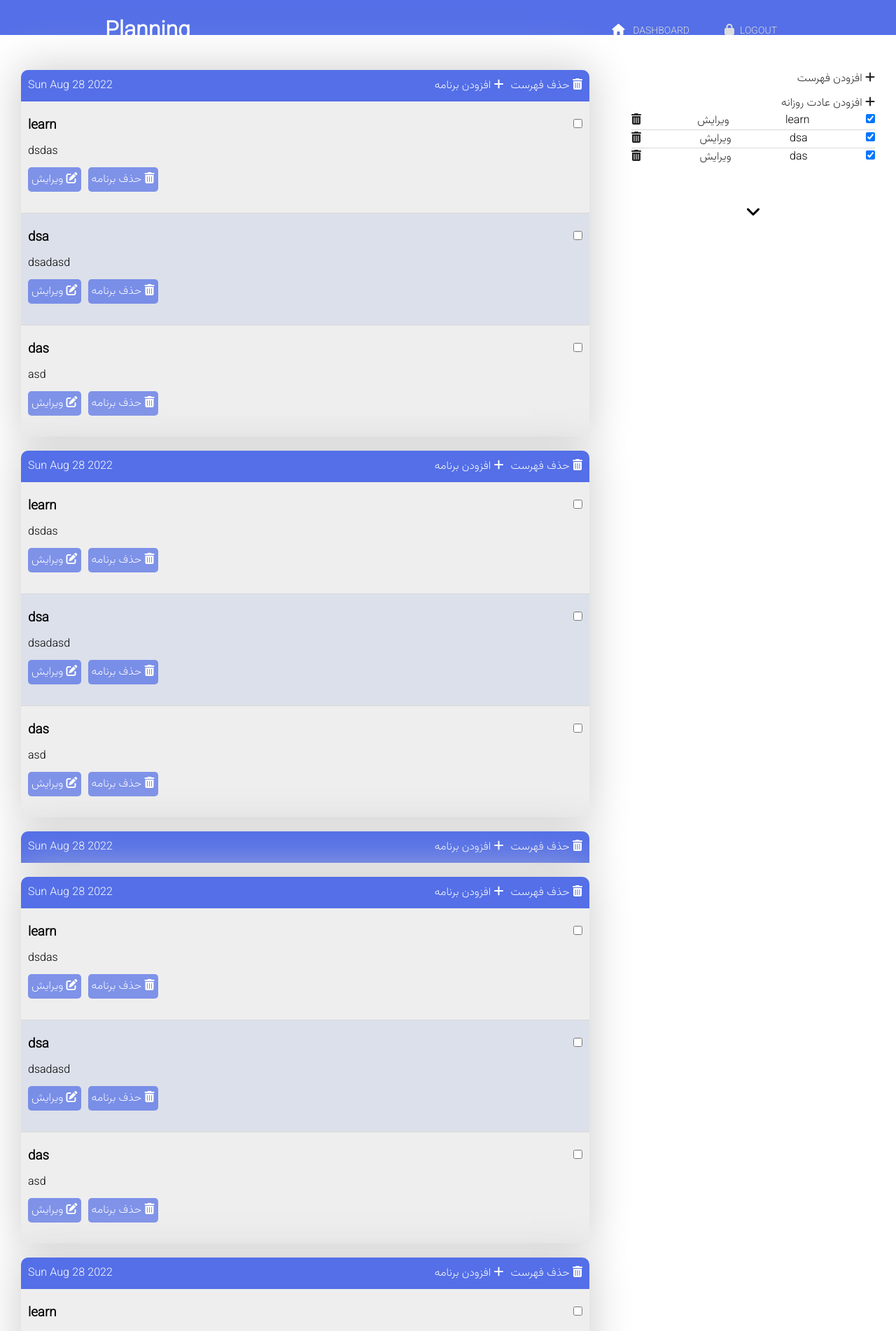
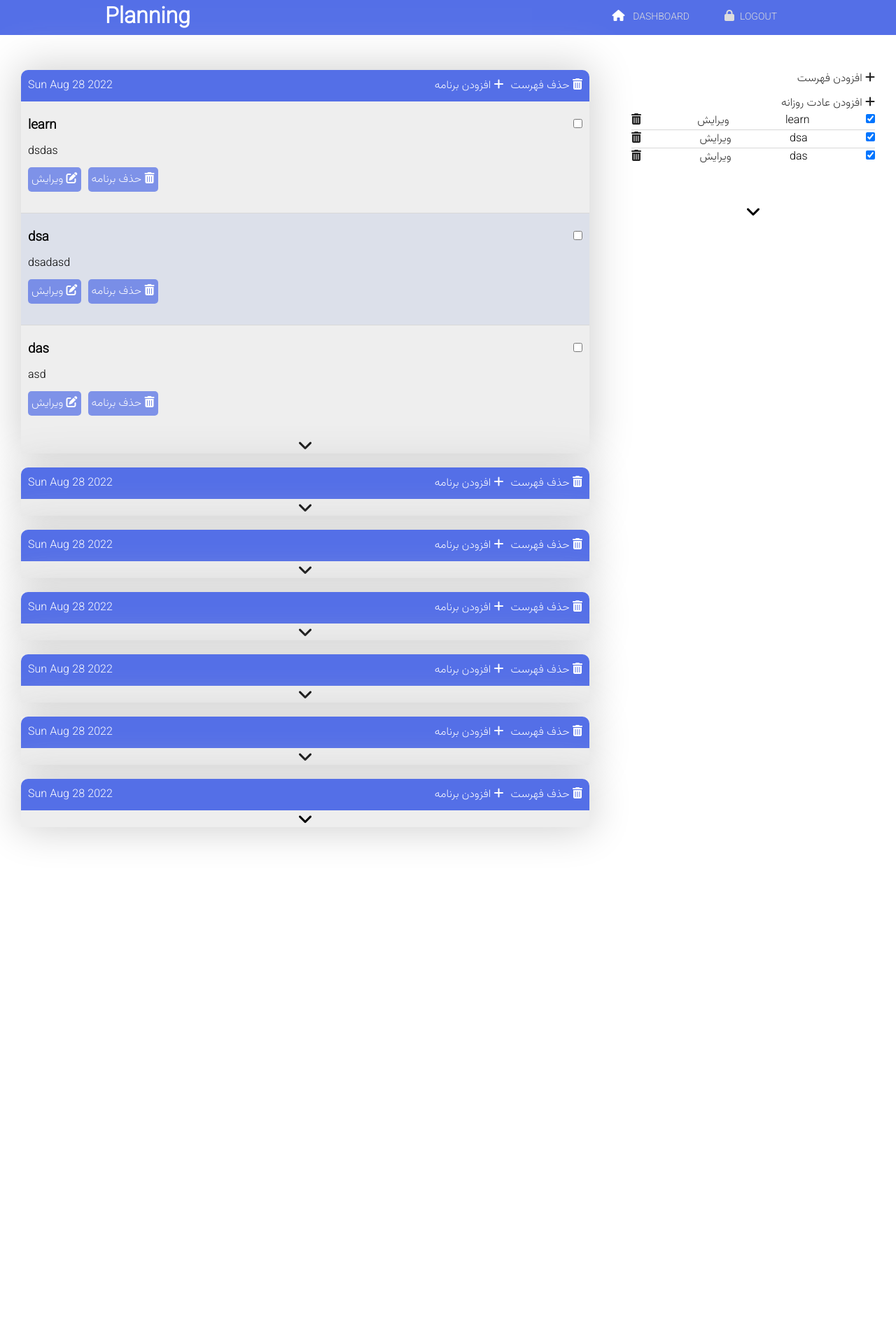
Before and after one commit to alirahmnicode/planning, a Flask app: page /dashboard/ in a window 1280 px wide. Shown: the top 1902 px of the page at 70% size. After the commit the page ends 1204 px from the top, so only its background shows below. Run offline with Flask 2, Linux system fonts and the light colour scheme; a user stored in the database is signed in; data comes from the database, SQL or seed files in the repository; some libraries are stand-ins or nearby versions.

Commit message:
add style

```diff
--- a/website/static/nav.css
+++ b/website/static/nav.css
@@ -32,7 +32,6 @@ header {
     float: right;
     display: flex;
     align-items: center;
-    min-height: 90px;
 }
 
 .navigation-menu a {
--- a/website/static/style.css
+++ b/website/static/style.css
@@ -92,7 +92,6 @@ li {
     color: #fff;
     text-align: right;
 }
-
 
 .item {
     padding: 10px 10px 20px 10px;
--- a/website/templates/auth/dashboard.html
+++ b/website/templates/auth/dashboard.html
@@ -48,6 +48,7 @@
                     </div>
                     {% endfor %}
                 </div>
+                <i class="fa-solid fa-angle-down more-list" style="display: block; cursor: pointer; text-align: center; font-size: 24px;" title="بیشتر"></i>
             </div>
             {% endfor %}
         </div>
@@ -86,7 +87,34 @@
 
 {% block js %}
 <script>
+var items = $('.items')
 
+for(let i=0; i<items.length; i++) {
+    if (i!=0) {
+        items[i].style.height = '0'
+        items[i].style.overflow = 'hidden'
+    } else {
+        items[i].style.height = '100%'
+        items[i].style.overflow = 'hidden'
+    }
+}
 
+var moreListBtn = $('.more-list')
+moreListBtn.click(function() {
+    var thisList = $(this).parent().children()[1]
+    if (thisList.style.height == '100%') {
+        // close
+        thisList.style.height = '0'
+        thisList.style.overflow = 'hidden'
+        this.style.rotate = '0deg'
+
+    } else if(thisList.style.height == '0px') {
+        // open
+        thisList.style.height = '100%'
+        thisList.style.overflow = 'hidden'
+        this.style.rotate = '180deg'
+
+    }
+})
 </script>
 {% endblock js %}
```
